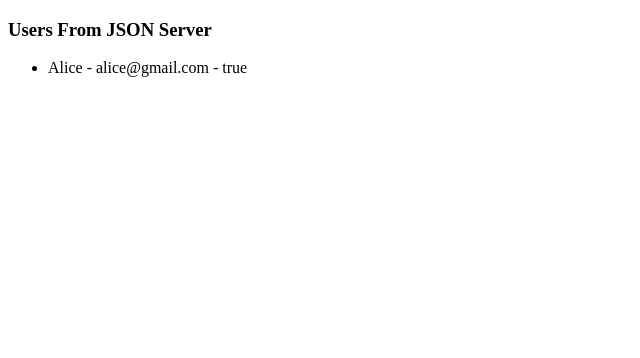
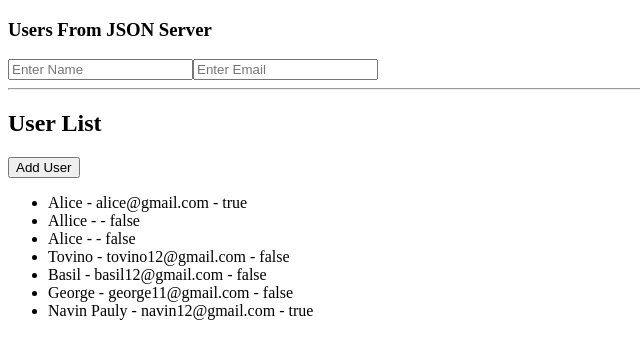
Before and after one commit to Rishab-RajHR/Angular-21, an Angular app: page / in a window 1280 px wide. Shown: the top 358 px of the page, without its empty margins (0-640 px from the left). Built offline with nearby package versions, Linux system fonts and the light colour scheme; data requests are answered from the project's data file.

Commit message:
Form Submit Post API

```diff
--- a/db.json
+++ b/db.json
@@ -1,10 +1,47 @@
 {
   "users": [
     {
-          "id": 1,
+      "id": "1",
       "name": "Alice",
       "email": "alice@gmail.com",
       "isActive": true
+    },
+    {
+      "name": "Allice",
+      "email": "",
+      "isActive": false,
+      "id": "kRyp0XmVDXU"
+    },
+    {
+      "name": "Alice",
+      "email": "",
+      "isActive": false,
+      "id": "jupFAXKjLLo"
+    },
+    {
+      "name": "Tovino",
+      "email": "tovino12@gmail.com",
+      "isActive": false,
+      "id": "AyGSzYSTDJw"
+    },
+    {
+      "name": "Basil ",
+      "email": "basil12@gmail.com",
+      "isActive": false,
+      "id": "wp49b0YXFC8"
+    },
+    {
+      "name": "George",
+      "email": "george11@gmail.com",
+      "isActive": false,
+      "id": "G0EIClaUNkQ"
+    },
+    {
+      "name": "Navin Pauly",
+      "email": "navin12@gmail.com",
+      "isActive": true,
+      "id": "0s9Zoyk37PI"
     }
-   ]
+  ],
+  "$schema": "./node_modules/json-server/schema.json"
 }
--- a/src/app/app.html
+++ b/src/app/app.html
@@ -1,4 +1,24 @@
 <h3> Users From JSON Server</h3>
+
+<input
+    type="text"
+    placeholder="Enter Name"
+    [value]="name()"
+    (input)="name.set($event.target.value)"
+/>
+
+<input
+    type="email"
+    placeholder="Enter Email"
+    [value]="email()"
+    (input)="email.set($event.target.value)"
+/>
+
+<hr>
+
+<h2> User List </h2>
+
+<button (click)="submitForm()"> Add User </button>
 
 <ul>
     @for (user of users(); track $index) {
--- a/src/app/app.ts
+++ b/src/app/app.ts
@@ -1,4 +1,4 @@
-import { Component, inject } from '@angular/core';
+import { Component, inject, signal } from '@angular/core';
 import { toSignal } from '@angular/core/rxjs-interop';
 import { UserService } from './services/user-service';
 import { User } from './models/user';
@@ -10,7 +10,39 @@ import { User } from './models/user';
   templateUrl: './app.html',
 })
 export class App {
-     userService = inject(UserService);
+    //  userService = inject(UserService);
 
-     users : any = toSignal<User[]>( this.userService.getUsers());
+    //  users : any = toSignal<User[]>( this.userService.getUsers());
+
+    // users: User[] = [];
+
+    users = signal<User[]>([]);
+    name = signal<string>('');
+    email = signal<string>('');
+
+    constructor( private userService: UserService ){}
+
+    ngOnInit(){
+        this.loadUsers();  // Load users on component initialization
+    }
+
+    loadUsers(){
+       this.userService.getUsers().subscribe(data => {
+          this.users.set(data);
+       });
+    }
+
+    submitForm(){
+      const payload: User = {
+         name: this.name(),
+         email: this.email(),
+         isActive: false
+      };
+      this.userService.addUser(payload).subscribe(() => {
+          alert('User added successfully');
+          this.loadUsers();   // Refresh the user list after adding a new user
+          this.name.set('');
+          this.email.set('');
+      })
+    }
 }
--- a/src/app/models/user.ts
+++ b/src/app/models/user.ts
@@ -1,5 +1,5 @@
 export interface User{
-    id: number;
+    id?: number; // Auto generated ID
     name: string;
     email: string;
     isActive: boolean;
--- a/src/app/services/user-service.ts
+++ b/src/app/services/user-service.ts
@@ -1,6 +1,7 @@
 import { HttpClient } from '@angular/common/http';
 import { Injectable } from '@angular/core';
 import { User } from '../models/user';
+import { Observable } from 'rxjs';
 
 @Injectable({
     providedIn: 'root',
@@ -10,7 +11,11 @@ export class UserService {
 
     constructor(private http: HttpClient) { }
 
-    getUsers() {
+    getUsers():Observable<User[]> {
        return this.http.get<User[]>(this.apiURL);
     }
+
+    addUser(user: User):Observable<User>  {
+       return this.http.post<User>(this.apiURL, user);
+    }
 }
```
Lines whose indentation alone changed are shown as unchanged.
